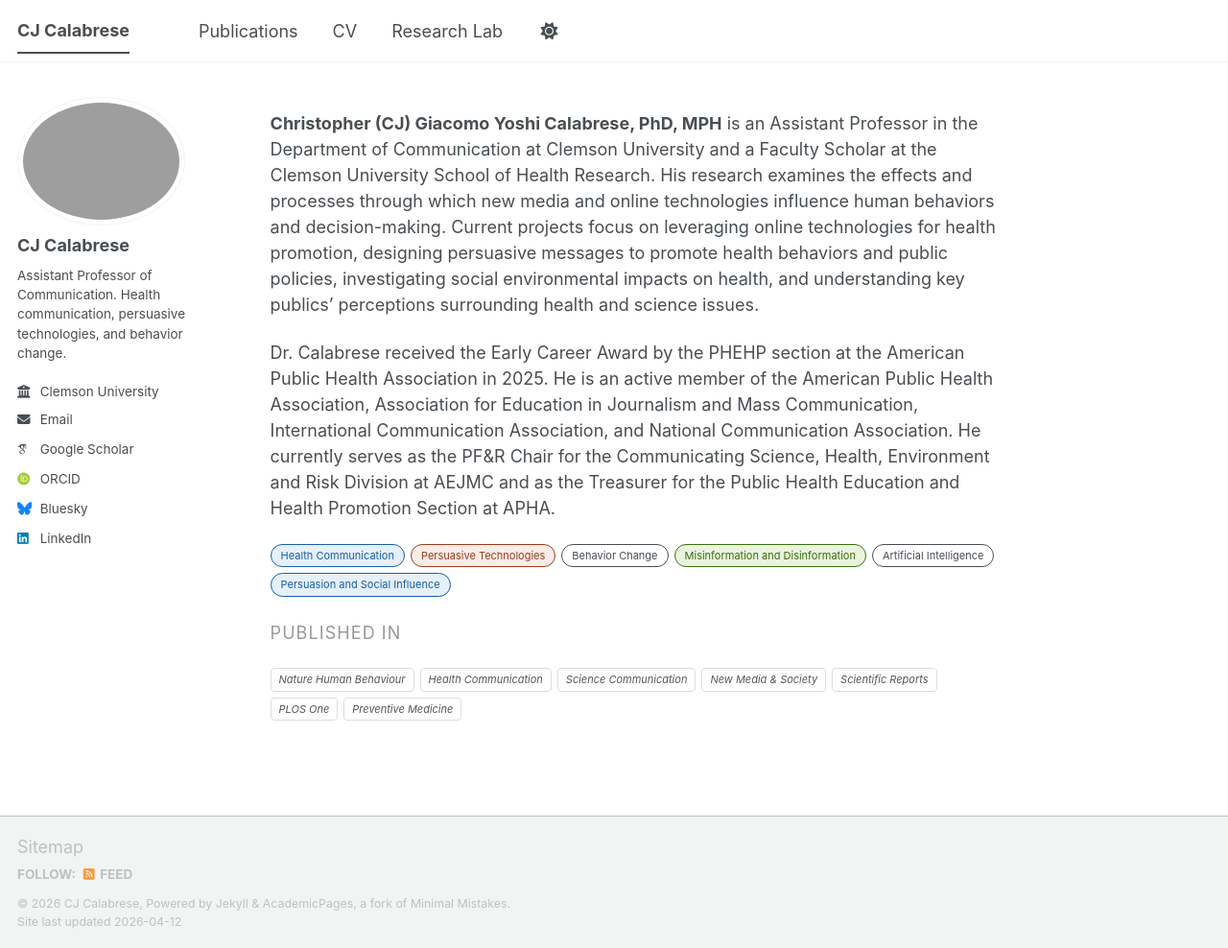
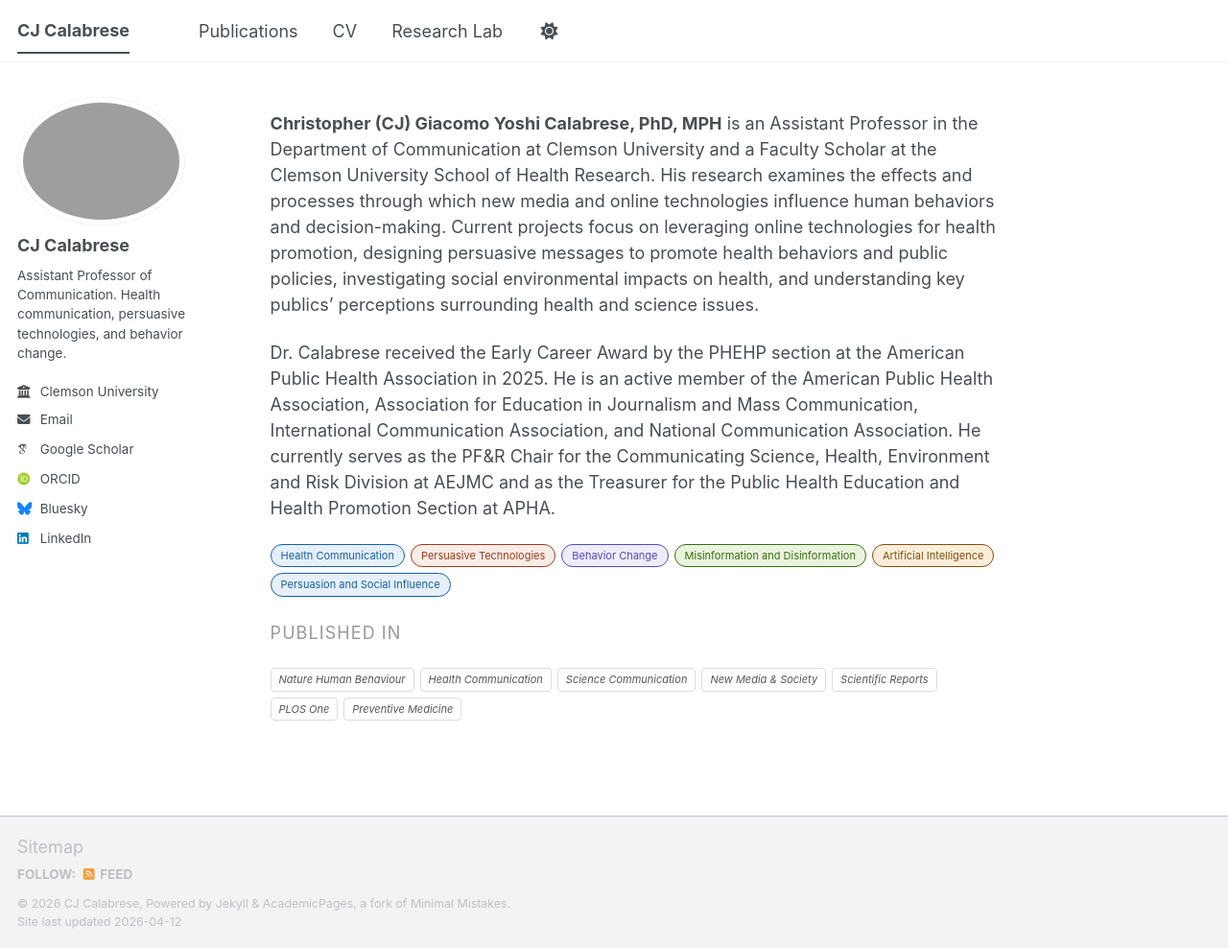
Before and after one commit to cjcalabresephd/cjcalabresephd.github.io, a Jekyll site: the page built from _pages/about.md, in a window 1280 px wide and 988 px high. Shown: the whole window at 96% size. Built offline with Jekyll 4.4.1, drawn with Linux system fonts in a browser that asks for light colours; some web fonts are replaced; a script bundle is joined from its source files by our own code; library files that are not in the unit come from our copies.

Commit message:
Update main.scss

```diff
--- a/assets/css/main.scss
+++ b/assets/css/main.scss
@@ -185,6 +185,18 @@
   background: #eaf3de;
   color: #3b6d11;
   border-color: #97c459;
+}
+
+.chip-purple {
+  background: #eeecfe;
+  color: #534AB7;
+  border-color: #afa9ec;
+}
+
+.chip-yellow {
+  background: #faeeda;
+  color: #854f0b;
+  border-color: #ef9f27;
 }
 
 /* ===============================
```
